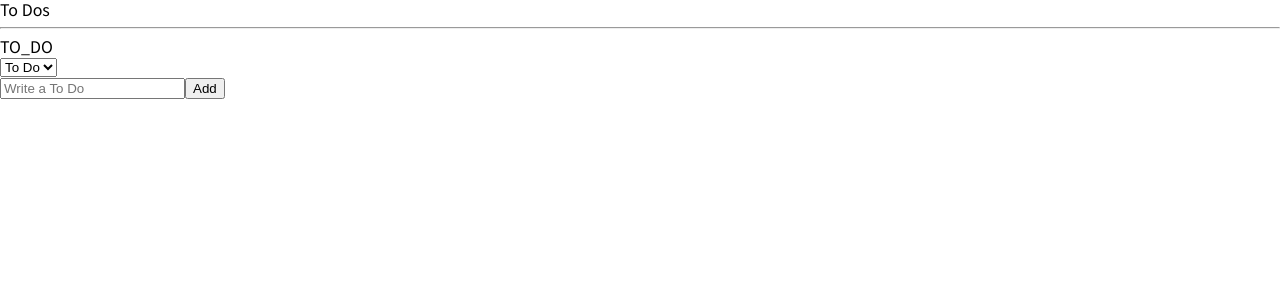
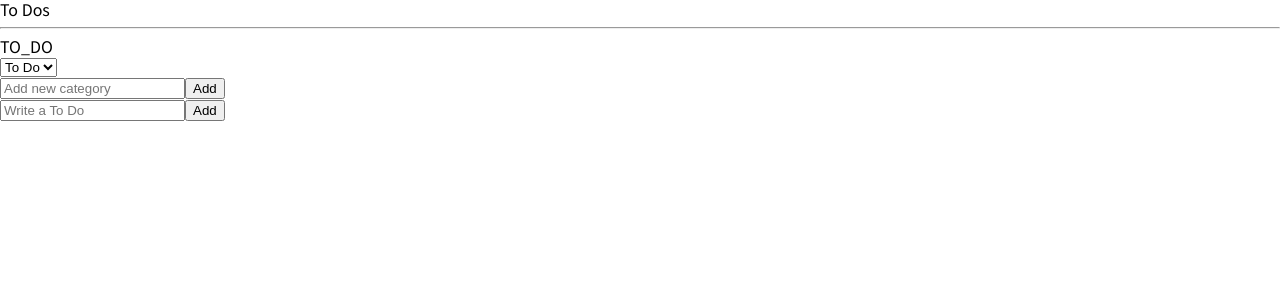
Before and after one commit to dh365x/state-management, a React (Create React App) app: page / in a window 1280 px wide. Shown: the top 300 px of the page. Built offline with nearby package versions, Linux system fonts and the light colour scheme.

Commit message:
Categories, custom category

```diff
--- /dev/null
+++ b/src/components/CreateCategory.tsx
@@ -0,0 +1,33 @@
+import { useSetRecoilState } from "recoil";
+import { customCategoryState } from "../recoil/atoms";
+import { useForm } from "react-hook-form";
+
+interface IForm {
+	customCategory: string;
+}
+
+function CreateCategory() {
+	const setCustomCategory = useSetRecoilState(customCategoryState);
+	const { register, handleSubmit, setValue } = useForm<IForm>();
+	const handleValid = ({ customCategory }: IForm) => {
+		setCustomCategory((prevCategories) => [
+			{
+				id: Date.now(),
+				title: customCategory,
+			},
+			...prevCategories,
+		]);
+		setValue("customCategory", "");
+	};
+
+	return (
+		<div>
+			<form onSubmit={handleSubmit(handleValid)}>
+				<input {...register("customCategory")} placeholder="Add new category" />
+				<button>Add</button>
+			</form>
+		</div>
+	);
+}
+
+export default CreateCategory;
--- a/src/components/ToDoList.tsx
+++ b/src/components/ToDoList.tsx
@@ -1,11 +1,18 @@
 import { useRecoilState, useRecoilValue } from "recoil";
-import { Categories, categoryState, toDoSelector } from "../recoil/atoms";
+import {
+	Categories,
+	categoryState,
+	customCategoryState,
+	toDoSelector,
+} from "../recoil/atoms";
 import CreateToDo from "./CreateToDo";
 import ToDo from "./ToDo";
+import CreateCategory from "./CreateCategory";
 
 function ToDoList() {
 	const toDos = useRecoilValue(toDoSelector);
 	const [category, setCategory] = useRecoilState(categoryState);
+	const customCategories = useRecoilValue(customCategoryState);
 
 	const onInput = (event: React.FormEvent<HTMLSelectElement>) => {
 		setCategory(event.currentTarget.value as any);
@@ -20,8 +27,14 @@ function ToDoList() {
 				<option value={Categories.TO_DO}>To Do</option>
 				<option value={Categories.DOING}>Doing</option>
 				<option value={Categories.DONE}>Done</option>
+				{customCategories.map((category) => (
+					<option key={category.id}>{category.title}</option>
+				))}
 			</select>
+
+			<CreateCategory />
 			<CreateToDo />
+
 			{toDos?.map((toDo) => (
 				<ToDo key={toDo.id} {...toDo} />
 			))}
--- a/src/recoil/atoms.ts
+++ b/src/recoil/atoms.ts
@@ -5,6 +5,16 @@ export enum Categories {
 	"DOING" = "DOING",
 	"DONE" = "DONE",
 }
+
+export interface ICustomCategory {
+	id: number;
+	title: string;
+}
+
+export const customCategoryState = atom<ICustomCategory[]>({
+	key: "customCategory",
+	default: [],
+});
 
 export interface IToDo {
 	id: number;
```
